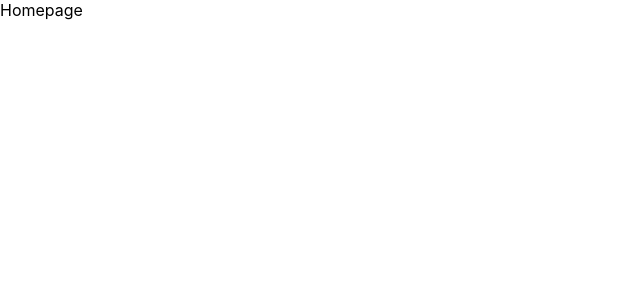
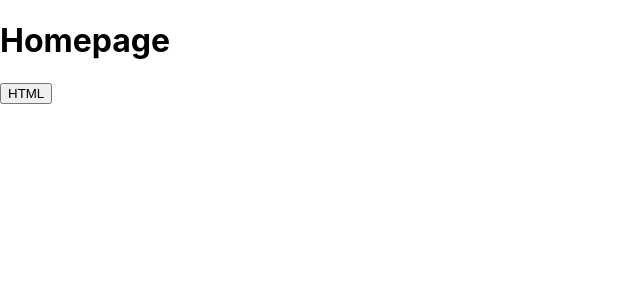
Before and after one commit to SchoolOfCode/w9_frontend-project-room-22-team-hydrate, a React (Create React App) app: page / in a window 1280 px wide. Shown: the top 300 px of the page, without its empty margins (0-640 px from the left). Built offline with nearby package versions, Linux system fonts and the light colour scheme.

Commit message:
Added Error page and first navigation button to html page that is working

```diff
--- a/src/App.js
+++ b/src/App.js
@@ -5,10 +5,11 @@ import {BrowserRouter, Routes, Route, Link} from "react-router-dom";
 
 //import pages here
 import Home from "./pages/Home";
-import JavascriptTopic from "./pages/JavascriptTopic";
+import HtmlTopic from "./pages/HtmlTopic";
 import CssTopic from "./pages/CssTopic";
 import ReactTopic from "./pages/ReactTopic";
 import UiUxTopic from "./pages/UiUxTopic";
+import ErrorPage from "./pages/ErrorPage";
 
 //POTENTIALLY MOVE TO ONE OF THE PAGES
 //const topic = ["Javascript", "CSS", "React", "UI / UX"];
@@ -18,10 +19,11 @@ function App() {
   <BrowserRouter>
     <Routes>
       <Route path="/" element={<Home />} />
-      <Route path="/javascript" element={<JavascriptTopic />} />
+      <Route path="/html" element={<HtmlTopic />} />
       <Route path="/css" element={<CssTopic />} />
       <Route path="/react" element={<ReactTopic />} />
       <Route path="/uiux" element={<UiUxTopic />} />
+      <Route path="*" element={<ErrorPage />} />
     </Routes>
   </BrowserRouter>
   )
--- /dev/null
+++ b/src/pages/ErrorPage.js
@@ -0,0 +1,10 @@
+import React from "react";
+
+
+function ErrorPage() {
+    return (
+        <div> OOPS, You've encountered an error....please go back you plum </div>
+    )
+}
+
+export default ErrorPage;
--- a/src/pages/Home.js
+++ b/src/pages/Home.js
@@ -1,9 +1,15 @@
 import React from "react";
-
+import { useNavigate } from "react-router-dom";
 
 function Home() {
+    let navigate = useNavigate();
     return (
-        <div> Homepage </div>
+        <>
+        <h1> Homepage </h1>
+        <div>
+            <button onClick={() => {navigate("/html");}}>HTML</button>
+        </div>
+        </>
     )
 }
 
--- /dev/null
+++ b/src/pages/HtmlTopic.js
@@ -0,0 +1,10 @@
+import React from "react";
+
+
+function HtmlTopic() {
+    return (
+        <div> HTML Boosters </div>
+    )
+}
+
+export default HtmlTopic;
--- a/src/pages/JavascriptTopic.js
+++ /dev/null
@@ -1,10 +0,0 @@
-import React from "react";
-
-
-function JavascriptTopic() {
-    return (
-        <div> Javascript Boosters </div>
-    )
-}
-
-export default JavascriptTopic;
```
